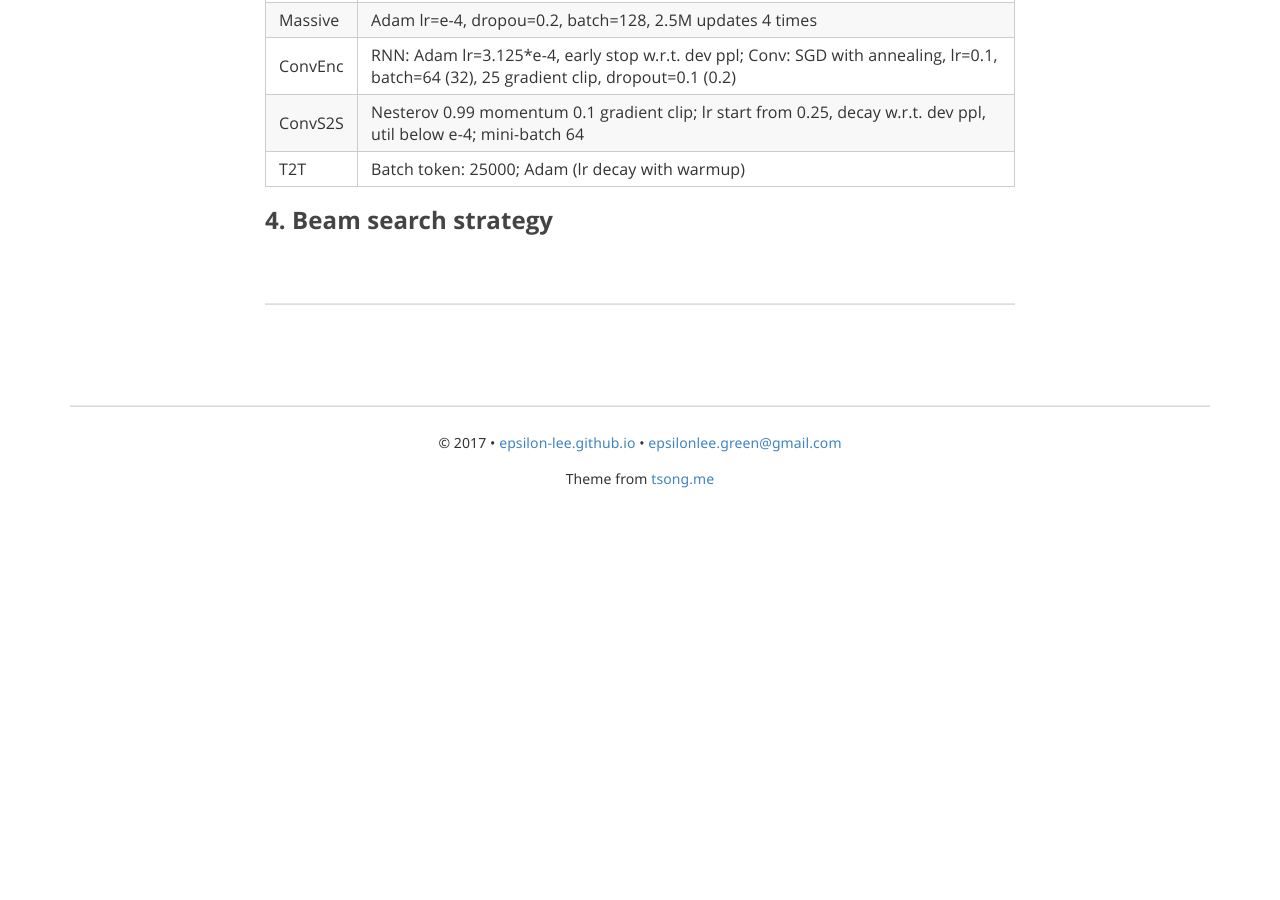
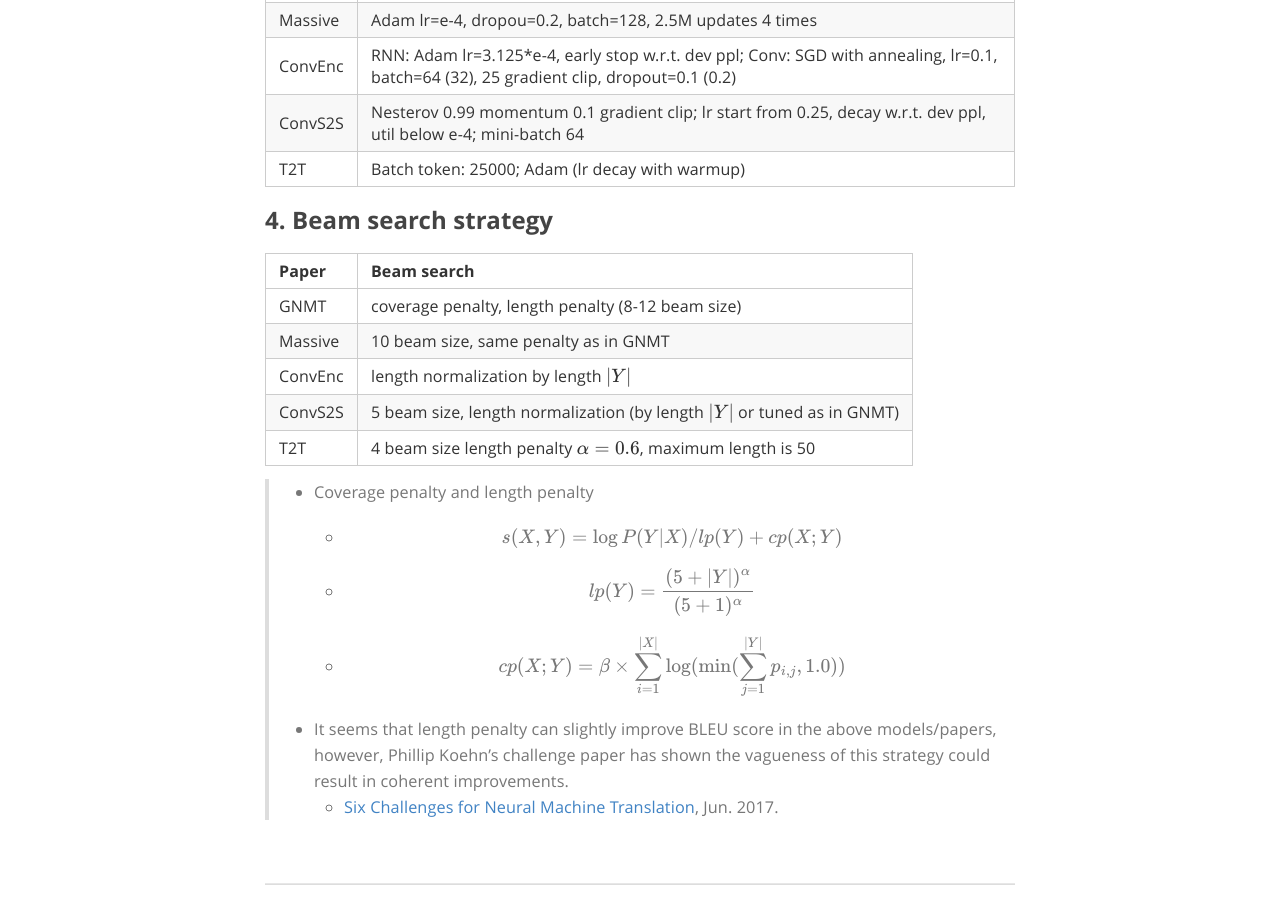
Before and after one commit to Epsilon-Lee/Epsilon-Lee.github.io, a Jekyll site: the page built from _posts/archive/2018-03-14-NMT-SOTA.md, in a window 1280 px wide and 900 px high, scrolled down 1756 px. Built offline with Jekyll 4.4.1, drawn with Linux system fonts in a browser that asks for light colours; nearby versions of some CDN libraries; some web fonts are replaced; formulas are drawn with MathJax 3; comment, search, counter and statistics services are not loaded; before the commit the page ends 2280 px from its top, so only the background shows below that.

Commit message:
add beam search

```diff
--- a/_posts/archive/2018-03-14-NMT-SOTA.md
+++ b/_posts/archive/2018-03-14-NMT-SOTA.md
@@ -52,7 +52,7 @@ Recently the most notable and solid works or breakthroughs on neural machine tra
 
 ### 3. Optimization algorithm or procedure
 
-| Paper   | Optimization                          |
+| Paper   | Optimization                             |
 | ------- | ---------------------------------------- |
 | GNMT    | Adam first 60k updates (lr=2*e-4), then SGD (lr=0.5) anneal half every 1.2M updates, 5 gradient clip |
 | Massive | Adam lr=e-4, dropou=0.2, batch=128, 2.5M updates 4 times |
@@ -61,3 +61,18 @@ Recently the most notable and solid works or breakthroughs on neural machine tra
 | T2T     | Batch token: 25000; Adam (lr decay with warmup) |
 
 ### 4. Beam search strategy
+
+| Paper   | Beam search                              |
+| ------- | ---------------------------------------- |
+| GNMT    | coverage penalty, length penalty (8-12 beam size) |
+| Massive | 10 beam size, same penalty as in GNMT    |
+| ConvEnc | length normalization by length $$\vert Y \vert$$ |
+| ConvS2S | 5 beam size, length normalization (by length $$\vert Y \vert$$ or tuned as in GNMT) |
+| T2T     | 4 beam size length penalty $$\alpha=0.6$$, maximum length is 50 |
+
+> - Coverage penalty and length penalty
+>   - $$s(X, Y) = \log P(Y \vert X) / lp(Y) + cp(X; Y)$$
+>   - $$lp(Y) = \frac{(5 + \vert Y \vert)^\alpha}{(5 + 1)^\alpha}$$
+>   - $$cp(X; Y) = \beta \times \sum_{i=1}^{\vert X \vert} \log (\min (\sum_{j=1}^{\vert Y \vert} p_{i, j}, 1.0))$$
+> - It seems that length penalty can slightly improve BLEU score in the above models/papers, however, Phillip Koehn's challenge paper has shown the vagueness of this strategy could result in coherent improvements.
+>   - [Six Challenges for Neural Machine Translation](https://arxiv.org/abs/1706.03872), Jun. 2017.
```
